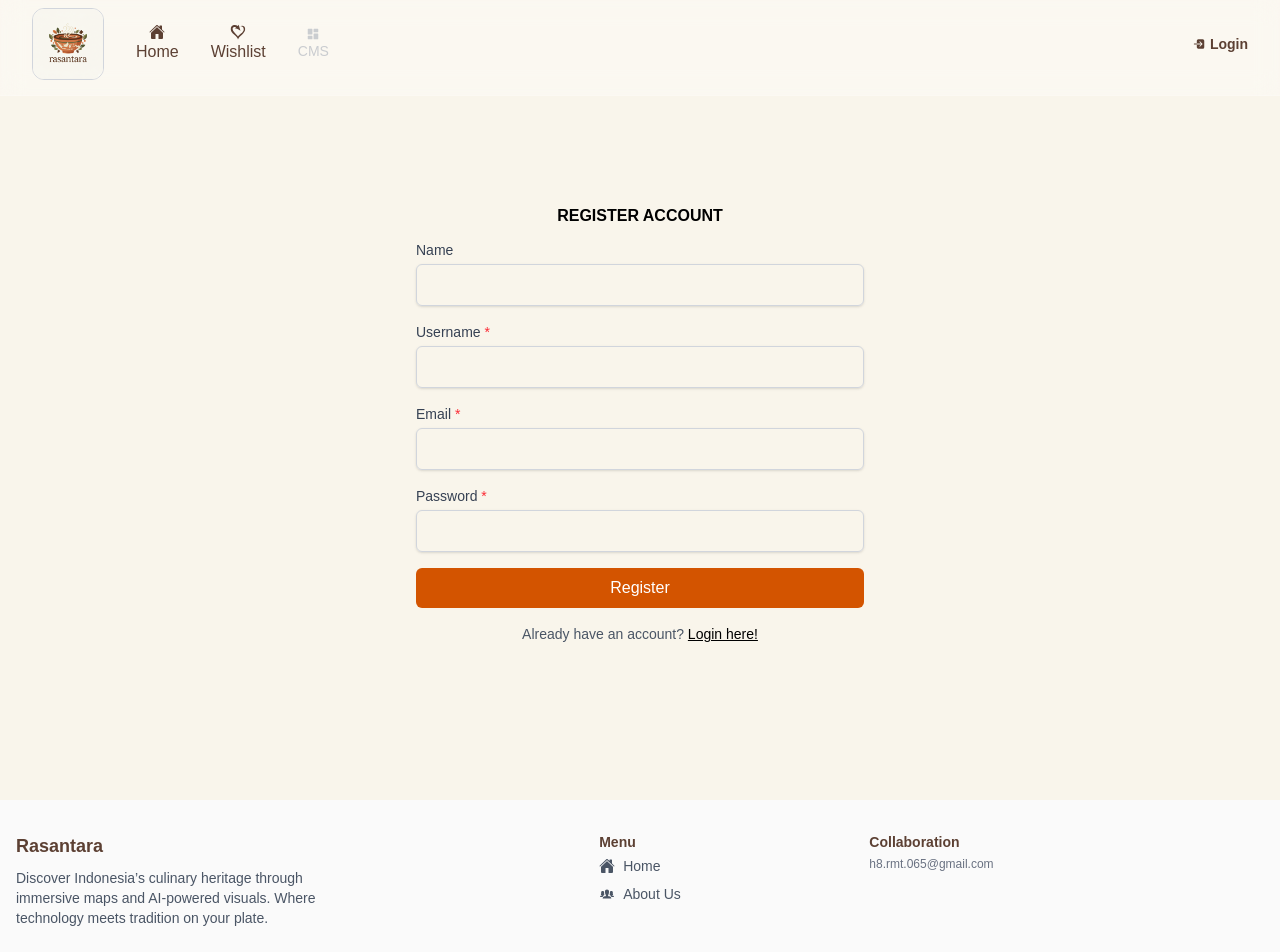
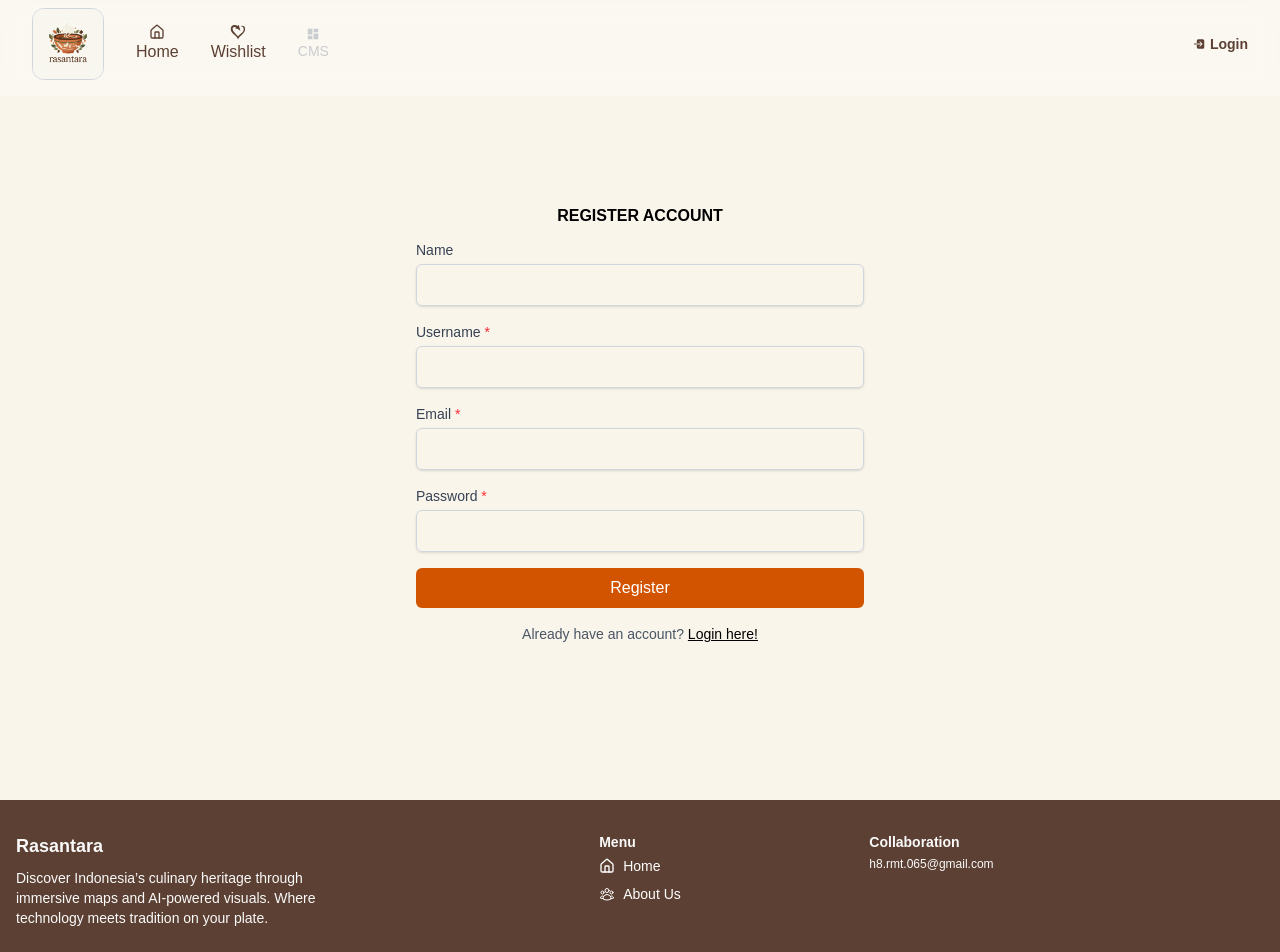
Before and after one commit to Phase-3-Final-Project/Final-Project, a Next.js app in the folder rasantara/: page /register in a window 1280 px wide. Shown: the top 952 px of the page. Built offline with nearby package versions, Linux system fonts and the light colour scheme; no server answers.

Commit message:
change the icon logo

```diff
--- a/rasantara/src/components/Footer.tsx
+++ b/rasantara/src/components/Footer.tsx
@@ -1,18 +1,18 @@
 import Link from "next/link";
-import { IoHome } from "react-icons/io5";
-import { IoIosPeople } from "react-icons/io";
+import { LuHouse } from "react-icons/lu";
+import { HiOutlineUserGroup } from "react-icons/hi2";
 
 export default function Footer() {
   return (
     // Ensure footer sits above the fixed admin sidebar using stacking order
-    <footer className="relative z-40 bg-[#FAFAFA] py-6 px-4 sm:py-8 mt-auto">
+    <footer className="relative z-40 bg-[#5C4033] py-6 px-4 sm:py-8 mt-auto">
       <div className="max-w-7xl mx-auto">
         {/* Main Footer Content */}
         <div className="flex flex-col sm:flex-row sm:justify-between sm:items-start gap-6 sm:gap-8 mb-6">
           {/* Branding Section */}
           <div className="flex flex-col items-center sm:items-start space-y-2 flex-1">
-            <h3 className="text-lg font-bold text-[#5C4033]">Rasantara</h3>
-            <p className="text-sm text-gray-600 text-center sm:text-left max-w-xs">
+            <h3 className="text-lg font-bold text-[#FAFAFA]">Rasantara</h3>
+            <p className="text-sm text-[#FAFAFA] text-center sm:text-left max-w-xs">
               Discover Indonesia’s culinary heritage through immersive maps and AI-powered visuals. Where technology meets tradition on your plate.
             </p>
           </div>
@@ -20,19 +20,19 @@ export default function Footer() {
           {/* Navigation Links */}
           <div className="flex flex-col sm:flex-row items-center sm:items-start gap-6 sm:gap-8 flex-1 sm:justify-center">
             <div className="flex flex-col items-center sm:items-start space-y-2">
-              <h4 className="font-semibold text-[#5C4033] text-sm mb-1">Menu</h4>
+              <h4 className="font-semibold text-[#FAFAFA] text-sm mb-1">Menu</h4>
               <Link
                 href="/"
-                className="flex items-center gap-2 text-gray-600 hover:text-[#5C4033] transition-colors text-sm"
+                className="flex items-center gap-2 text-white hover:text-[#FAFAFA] transition-colors text-sm"
               >
-                <IoHome className="text-base" />
+                <LuHouse className="text-base" />
                 <span>Home</span>
               </Link>
               <Link
                 href="/about"
-                className="flex items-center gap-2 text-gray-600 hover:text-[#5C4033] transition-colors text-sm"
+                className="flex items-center gap-2 text-white hover:text-[#FAFAFA] transition-colors text-sm"
               >
-                <IoIosPeople className="text-base" />
+                <HiOutlineUserGroup className="text-base" />
                 <span>About Us</span>
               </Link>
             </div>
@@ -40,8 +40,8 @@ export default function Footer() {
 
           {/* Contact/Info Section */}
           <div className="flex flex-col items-center sm:items-start space-y-2 flex-1 sm:justify-end">
-            <h4 className="font-semibold text-[#5C4033] text-sm mb-1">Collaboration</h4>
-            <p className="text-xs text-gray-500 text-center sm:text-left">
+            <h4 className="font-semibold text-[#FAFAFA] text-sm mb-1">Collaboration</h4>
+            <p className="text-xs text-[#FAFAFA] text-center sm:text-left">
               h8.rmt.065@gmail.com
             </p>
           </div>
@@ -51,7 +51,7 @@ export default function Footer() {
         <div className="border-t border-gray-200 my-4"></div>
 
         {/* Copyright */}
-        <div className="flex flex-col sm:flex-row sm:justify-between items-center gap-2 text-xs text-gray-500">
+        <div className="flex flex-col sm:flex-row sm:justify-between items-center gap-2 text-xs text-[#FAFAFA]">
           <p className="text-center sm:text-left">
             © {new Date().getFullYear()} Rasantara. All rights reserved.
           </p>
--- a/rasantara/src/components/NavBar.tsx
+++ b/rasantara/src/components/NavBar.tsx
@@ -4,7 +4,7 @@ import { useRouter, usePathname } from "next/navigation";
 import { useEffect, useState } from "react";
 import { toast } from "react-hot-toast";
 import { useSession, signOut } from "next-auth/react";
-import { IoHome } from "react-icons/io5";
+import { LuHouse } from "react-icons/lu";
 import { GiSelfLove } from "react-icons/gi";
 import { IoLogIn } from "react-icons/io5";
 import { IoLogOut } from "react-icons/io5";
@@ -109,7 +109,7 @@ export default function Navbar() {
           href="/"
           className="flex flex-col items-center text-[#5C4033] hover:text-black"
         >
-          <IoHome />
+          <LuHouse />
           <p>Home</p>
         </Link>
         <Link
```
